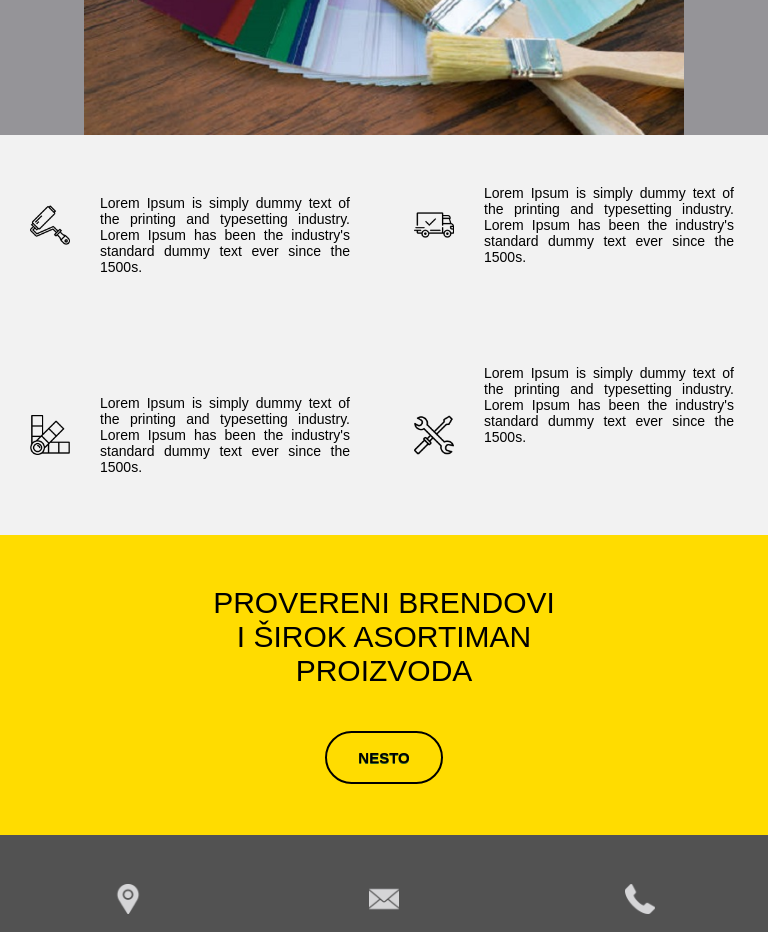
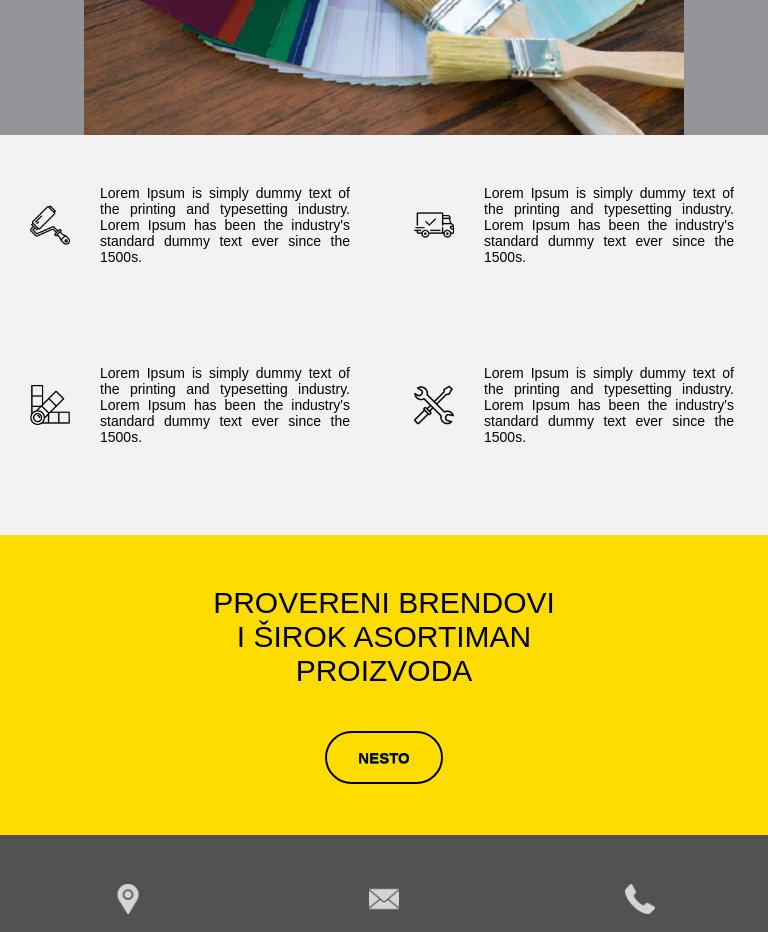
Before and after one commit to IvanaaVasic/farbara, a website: page index.html in a window 768 px wide. Shown: the part 1180-2112 px from the top of the page. Drawn offline with Linux system fonts and the light colour scheme.

Commit message:
feature 3 and 4 change

```diff
--- a/css/styles.css
+++ b/css/styles.css
@@ -602,11 +602,11 @@
     }
     .i-1 {
         position: relative;
-        bottom: 80px;
+        bottom: 60px;
     }
     .i-2 {
         position: relative;
-        top: 80px;
+        top: 60px;
     }
     .opis {
         width: 350px;
@@ -667,7 +667,7 @@
         flex-direction: column;
         justify-content: space-between;
         flex-wrap: wrap;
-        padding: 70px 30px 80px;
+        padding: 70px 30px 110px;
     }
     .text-main p {
         align-content: space-between;
@@ -675,7 +675,7 @@
         width: 250px;
         font-size: 14px;
         flex-direction: column;
-        padding: 60px 0px;
+        padding: 50px 0px;
         font-family: sans-serif;
         flex-wrap: wrap;
     }
@@ -684,7 +684,7 @@
         flex-direction: column;
         justify-content: space-between;
         flex-wrap: wrap;
-        padding: 70px 30px 80px;
+        padding: 70px 30px 110px;
     }
     .feature-3,
     .feature-4 {
```
